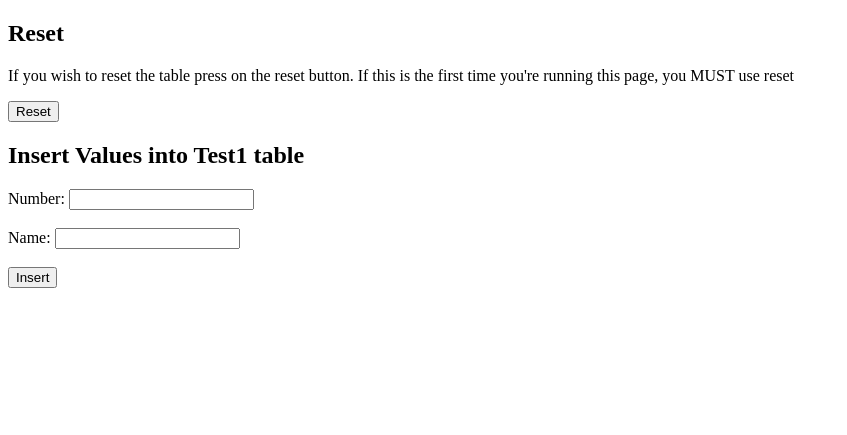
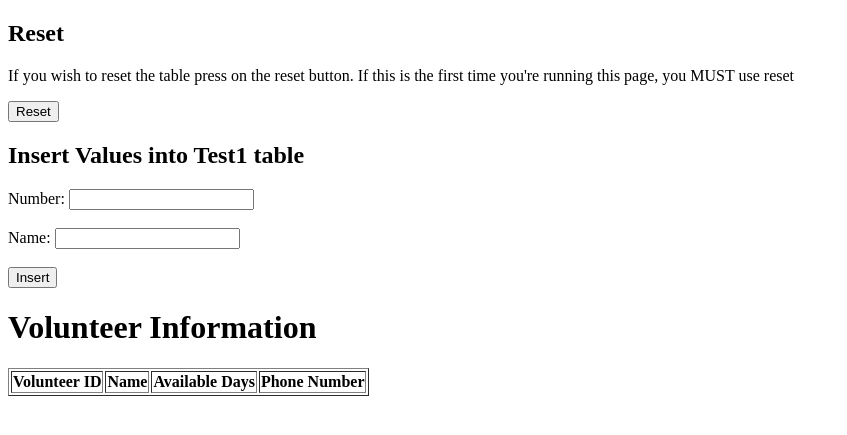
Before and after one commit to Sogand4/Animal-Shelter-Management-DB, a PHP site: page /volunteers.php in a window 1280 px wide. Shown: the top 435 px of the page, without its empty margins (0-847 px from the left). Run offline with PHP 8.4, Linux system fonts and the light colour scheme; lists and menus that the app fills with data are empty.

Commit message:
Setup for table viewing. General credentials added for DB

```diff
--- a/Pages/volunteers.php
+++ b/Pages/volunteers.php
@@ -26,5 +26,20 @@
         <input type="submit" value="Insert" name="insertSubmit"></p>
     </form>
 
+    <h1>Volunteer Information</h1>
+
+    <table border="1" method="GET" action="volunteers.php">
+        <thead>
+            <tr>
+                <th>Volunteer ID</th>
+                <th>Name</th>
+                <th>Available Days</th>
+                <th>Phone Number</th>
+            </tr>
+        </thead>
+        <tbody id="volunteer-table">
+            <!-- Data will be inserted here -->
+        </tbody>
+    </table>
 </body>
 </html>
--- a/connection.php
+++ b/connection.php
@@ -4,7 +4,7 @@
     function connectToDB() {
         global $db_conn;
 
-        $db_conn = OCILogon("ora_sogand4", "a52251600", "dbhost.students.cs.ubc.ca:1522/stu");
+        $db_conn = OCILogon("USER", "PASSWORD", "dbhost.students.cs.ubc.ca:1522/stu");
 
         if ($db_conn) {
             //debugAlertMessage("Database is Connected");
```
